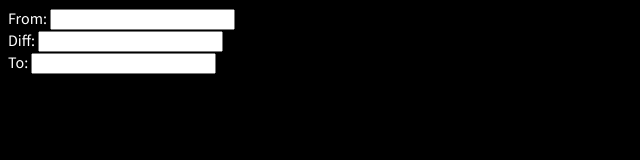
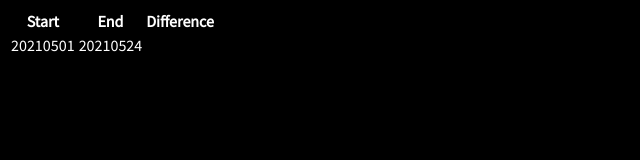
Before and after one commit to Floateresting/floateresting.github.io, a website: page time/index.html in a window 1280 px wide. Shown: the whole page, without its empty margins (0-640 px from the left). Drawn offline with nearby package versions, Linux system fonts and the light colour scheme.

Commit message:
style(time): change html layout

```diff
--- a/time/index.css
+++ /dev/null
@@ -1,4 +0,0 @@
-html {
-    background-color: black;
-    color:white;
-}
--- a/time/index.html
+++ b/time/index.html
@@ -4,24 +4,27 @@
 <head>
 	<meta content="text/html;charset=utf-8" http-equiv="Content-Type">
 	<link rel="stylesheet" type="text/css" href="../index.css">
-	<link rel="stylesheet" type="text/css" href="./index.css">
 	<script src="https://ajax.googleapis.com/ajax/libs/jquery/3.5.1/jquery.min.js"></script>
 	<title>Time</title>
 </head>
 
 <body>
-<div class="input">
-	<label for="from">From:</label>
-	<input id="from" type="number">
-</div>
-<div class="input">
-	<label for="diff">Diff:</label>
-	<input id="diff" type="number">
-</div>
-<div class="input">
-	<label for="to">To:</label>
-	<input id="to" type="number">
-</div>
+<table>
+	<tr>
+		<th>Start</th>
+		<th>End</th>
+		<th>Difference</th>
+	</tr>
+	<tr id="subtract">
+		<td class="input1">20210501</td>
+		<td class="input2">20210524</td>
+		<td class="output" colspan="2"></td>
+	</tr>
+	<tr>
+		<td></td>
+		<td></td>
+	</tr>
+</table>
 </body>
 
 <script type="application/javascript" src="./index.js"></script>
```
